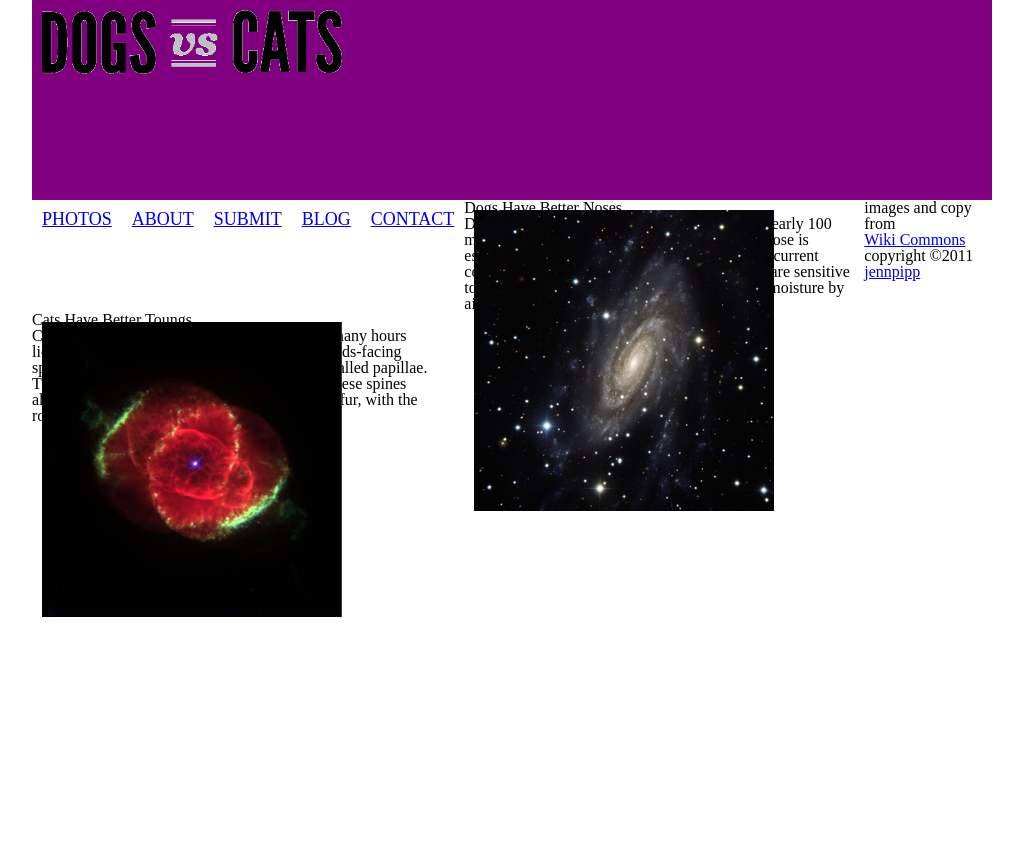
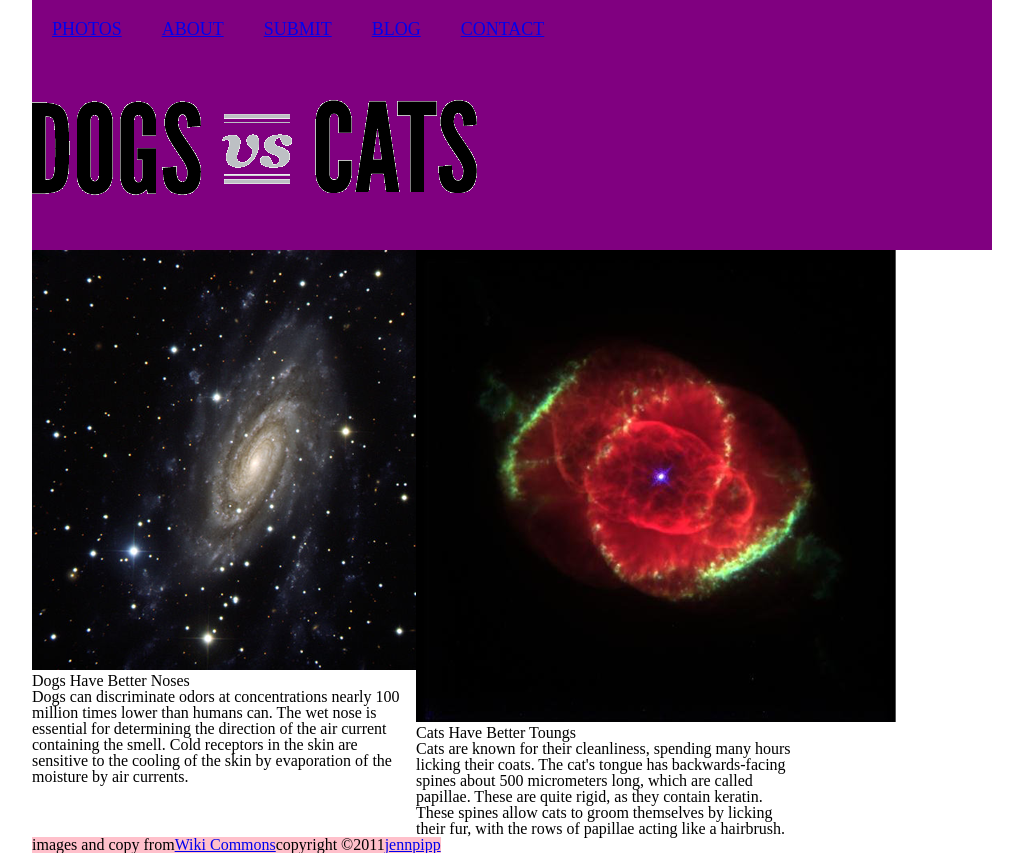
Before and after one commit to jennpipp/jennpipp.github.com, a PHP site: page /05-css-cats-vs-dogs/index.html in a window 1280 px wide. Shown: the whole page, without its empty margins (128-1151 px from the left). Before the commit the page ends 617 px from the top, so only its background shows below. Run offline with PHP 8.4, Linux system fonts and the light colour scheme.

Commit message:
work done in class

```diff
--- a/04-css-llama/style.css
+++ b/04-css-llama/style.css
@@ -79,7 +79,7 @@ header#site-header h1 a { display:block; width:200px; height:200px; background:u
 
 /* begin custom CSS*/
 #main-content {font-family: arial position: realtive;  margin:120px;}
-img { float:left; margin: 0px 10px 20px 0px; width:200px;}
+img { float:left; margin: 0px 10px 20px 0px; width:250px;}
 #main-content h1 {font-size: 24px; font-family: arial; font-weight: bold;  margin: 0px 0px 5px 0px}
 #main-content h2 {font-size: 12px ;font-family: arial; margin: 0px 0px 30px 0px}
 #main-content  p {font-size: 16px; font-family: arial; margin: 0px 0px 10px 0px}
--- a/05-css-cats-vs-dogs/style.css
+++ b/05-css-cats-vs-dogs/style.css
@@ -80,11 +80,40 @@ body {
 }
 
 
-header {position: relative; Height: 200px; background: purple; }
-#main-menu nav {position; aboslute; width: 960px; height: 50px; border: 1px;}
-.main-nav li  {float:left; padding: 10px; font-size: 18px; font-color: black;}
- .dogs {float: left; width: 400px;}
-.cats  {float: left; width: 400px;}
-img   {position: absolute; width: 300px; padding: 10px;}
+header {
+	position:relative;
+	background: purple;
+	height:250px;
+	}
+
+header img   {
+	position: absolute;
+	top:100px;
+	left:0px;
+	}
+#main-menu nav {
+	position:realtive;
+	top:200px;
+	height: 50px;
+	border:1px;}
+.main-nav li  {
+	float:left;
+	margin: 20px;
+	font-size: 18px;
+	font-color: black;
+	}
+.dogs {float: left; width: 40%;}
+.cats  {float: left; width: 40%;}
+
 .dogs img {float; left;}
 .cats img {float; left;}
+
+footer {
+	position:relative;
+	clear: both;
+	background-color: yellow;
+}
+#footer-nav li {
+	float:left;
+	background-color: pink;
+	}
```
Also changed, not shown: 05-css-cats-vs-dogs/index.html (+4 -8 lines), sacredinthecity/style.css (+13 -3 lines), 4 other files.
